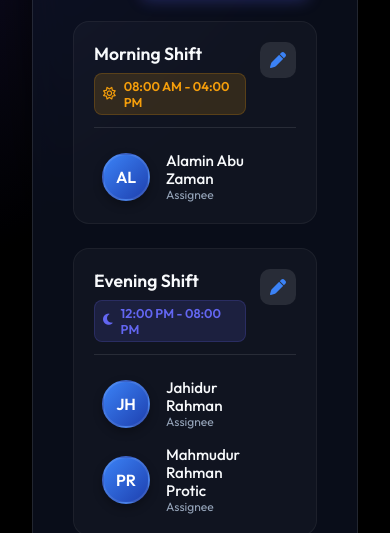
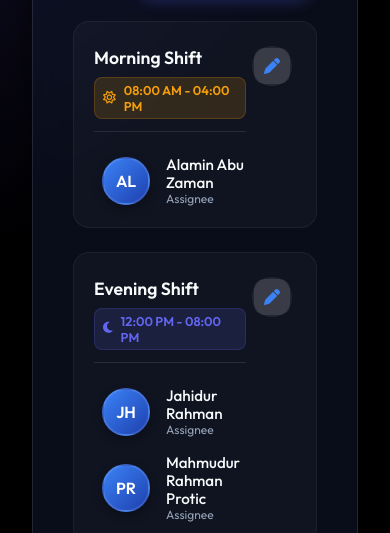
Before and after one commit to jhrahman/shiftmate, a website: page index.html in a window 390 px wide. Shown: the part 311-844 px from the top of the page. Drawn offline with Linux system fonts and the light colour scheme.

Commit message:
Stronger fix for mobile icon overlap using calc width

```diff
--- a/style.css
+++ b/style.css
@@ -902,3 +902,36 @@ header .current-date {
         align-self: flex-start;
     }
 }
+
+
+/* FORCE FIX for Icon Overlap */
+@media (max-width: 640px) {
+    .col-time {
+        width: auto !important;
+        max-width: calc(100% - 50px) !important; /* Leave 50px space for icon */
+        padding-right: 0 !important;
+        margin-right: 0 !important;
+        display: flex !important;
+        flex-direction: column !important; /* Stack Name/Time */
+        align-items: flex-start !important;
+    }
+
+    .col-action {
+        position: absolute !important;
+        top: 1.5rem !important; /* Match padding of row */
+        right: 1.5rem !important;
+        width: 40px !important;
+        height: 40px !important;
+        background: rgba(255, 255, 255, 0.08) !important;
+        border-radius: 50% !important;
+        display: flex !important;
+        align-items: center !important;
+        justify-content: center !important;
+        z-index: 100 !important;
+    }
+
+    .schedule-row {
+        position: relative !important;
+        padding-top: 1.5rem !important;
+    }
+}
```
